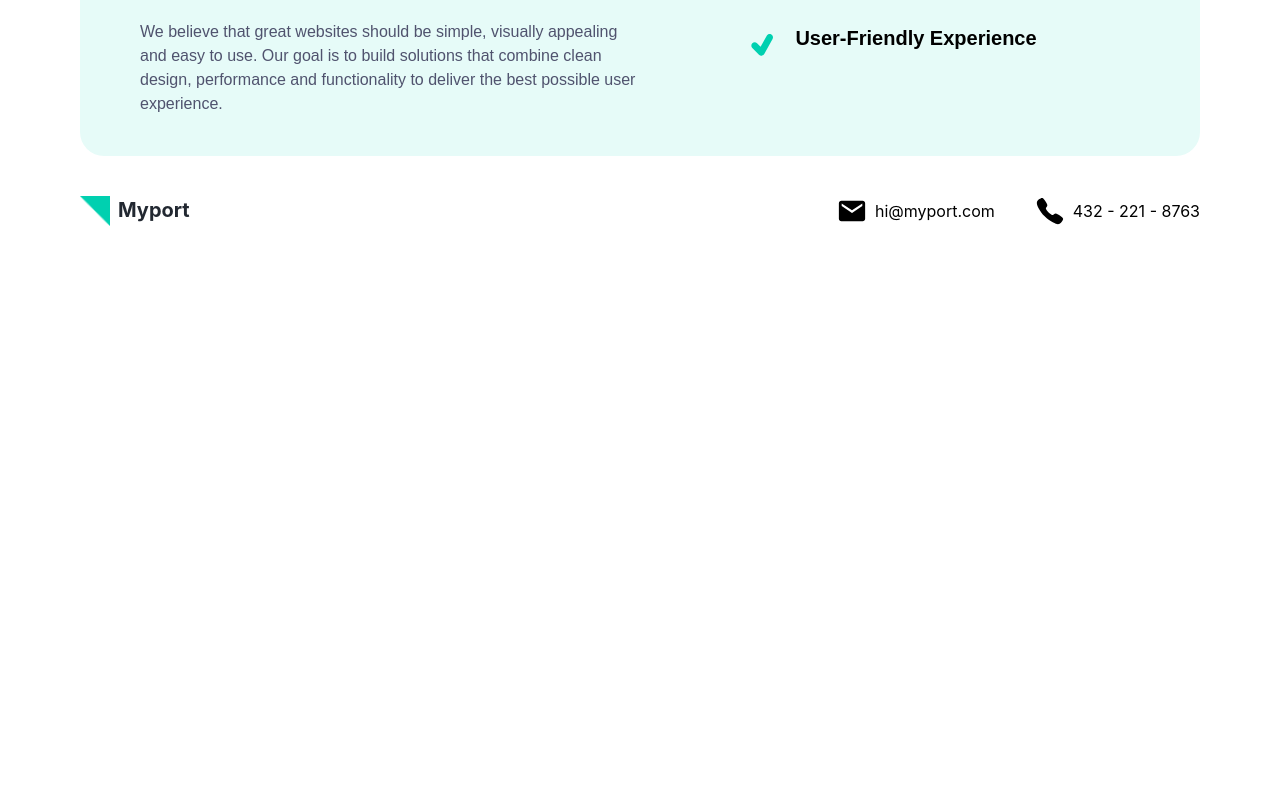
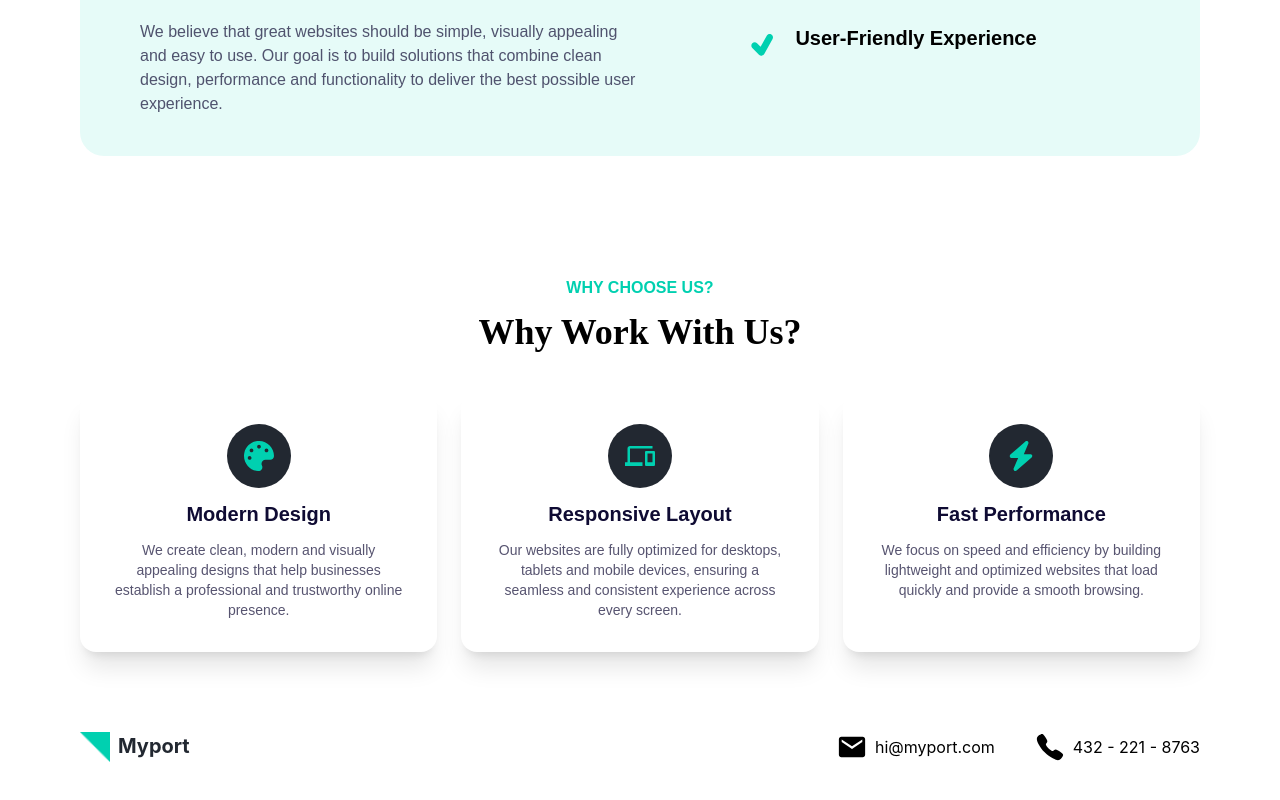
Before and after one commit to muneebkhan-dev/Agency-Website, a React (Vite) app: page /about in a window 1280 px wide. Shown: the part 920-1720 px from the top of the page. Before the commit the page ends 1186 px from the top, so only its background shows below. Built offline with nearby package versions, Linux system fonts and the light colour scheme.

Commit message:
added about.js page

```diff
--- a/src/Pages/About.jsx
+++ b/src/Pages/About.jsx
@@ -1,7 +1,40 @@
 import React from "react"
 import { TiTick } from "react-icons/ti"
+import { FaPalette } from "react-icons/fa";
+import { MdDevices } from "react-icons/md";
+import { FaBolt } from "react-icons/fa6";
+
+
 
 const About = () => {
+  const cards = [
+    {
+      id: 1,
+      icon: FaPalette ,
+      title: "Modern Design",
+      description:
+        "We create clean, modern and visually appealing designs that help businesses establish a professional and trustworthy online presence.",
+    },
+
+    {
+      id: 2,
+      icon: MdDevices,
+      title: "Responsive Layout",
+      description:
+        "Our websites are fully optimized for desktops, tablets and mobile devices, ensuring a seamless and consistent experience across every screen.",
+    },
+
+    {
+      id: 3,
+      icon: FaBolt,
+      title: "Fast Performance",
+      description:
+        "We focus on speed and efficiency by building lightweight and optimized websites that load quickly and provide a smooth browsing.",
+    }
+
+
+  ]
+
   return (
     <section className='relative min-h-screen px-20 mx-auto flex justify-center'>
       <div className='max-w-7xl flex flex-col gap-10'>
@@ -9,7 +42,7 @@ const About = () => {
           <div className='w-2/5 flex flex-col gap-8'>
             <h1 className='text-xl text-[#00D0B0] font-bold '>About us</h1>
             <h2 className='font-playfair font-semibold text-[#0F0B33] text-4xl'>
-              Building digital experiences that help businesses grow.
+              Building Digital Experiences That Help Businesses Grow.
             </h2>
             <div className='font-dm text-[#475569]/70 flex flex-col gap-8 text-base '>
               <p>
@@ -36,7 +69,7 @@ const About = () => {
         <div className='flex py-10 bg-[#E6FBF8] rounded-3xl px-15'>
           <div className='w-1/2 flex flex-col gap-7'>
             <h2 className='font-playfair font-bold  text-black text-4xl'>
-              OUR MISSION
+              Our Mission
             </h2>
             <div className='flex flex-col gap-7 font-dm text-[#0F0B33]/70 text-base '>
               <p>
@@ -53,18 +86,49 @@ const About = () => {
             </div>
           </div>
           <div className='w-1/2 flex flex-col justify-center items-center'>
-            <div className="flex flex-col gap-5" >
+            <div className='flex flex-col gap-5'>
               <div className='font-poppins flex text-xl font-bold gap-3'>
-                <TiTick className="text-[#00D0B0] size-10"/> Fast Performance
+                <TiTick className='text-[#00D0B0] size-10' /> Fast Performance
               </div>
               <div className='font-poppins flex text-xl font-bold gap-3'>
-                <TiTick className="text-[#00D0B0] size-10"/> Modern Design
+                <TiTick className='text-[#00D0B0] size-10' /> Modern Design
               </div>
               <div className='font-poppins flex text-xl font-bold gap-3'>
-                <TiTick className="text-[#00D0B0] size-10"/> User-Friendly Experience
+                <TiTick className='text-[#00D0B0] size-10' /> User-Friendly
+                Experience
               </div>
             </div>
           </div>
+        </div>
+        <div className="flex flex-col items-center gap-10 py-10 mt-10">
+          <div className="flex flex-col items-center gap-3">
+          <h2 className="font-dm font-bold text-xm text-[#00D0B0]">WHY CHOOSE US?</h2>
+          <h3 className="font-playfair font-bold text-4xl">Why Work With Us?</h3>
+          </div>
+          <div className='grid grid-cols-3 gap-6'>
+          {cards.map((card) => {
+
+            const Icon = card.icon;
+
+            return (
+
+            <div
+              key={card.id}
+              className='card w-full flex flex-col items-center gap-3 bg-white shadow-xl rounded-2xl p-8'
+            >
+              <div className='w-16 h-16 rounded-full bg-[#222831] flex items-center justify-center mx-auto'>
+                <Icon className='text-3xl text-[#00D0B0]' />
+              </div>
+              <h1 className='font-dm font-bold text-[#0F0B33] text-xl'>
+                {card.title}
+              </h1>
+              <p className='font-dm text-sm text-center w-full text-[#0F0B33]/70'>
+                {card.description}
+              </p>
+            </div>
+            );
+        })}
+        </div>
         </div>
       </div>
     </section>
```
